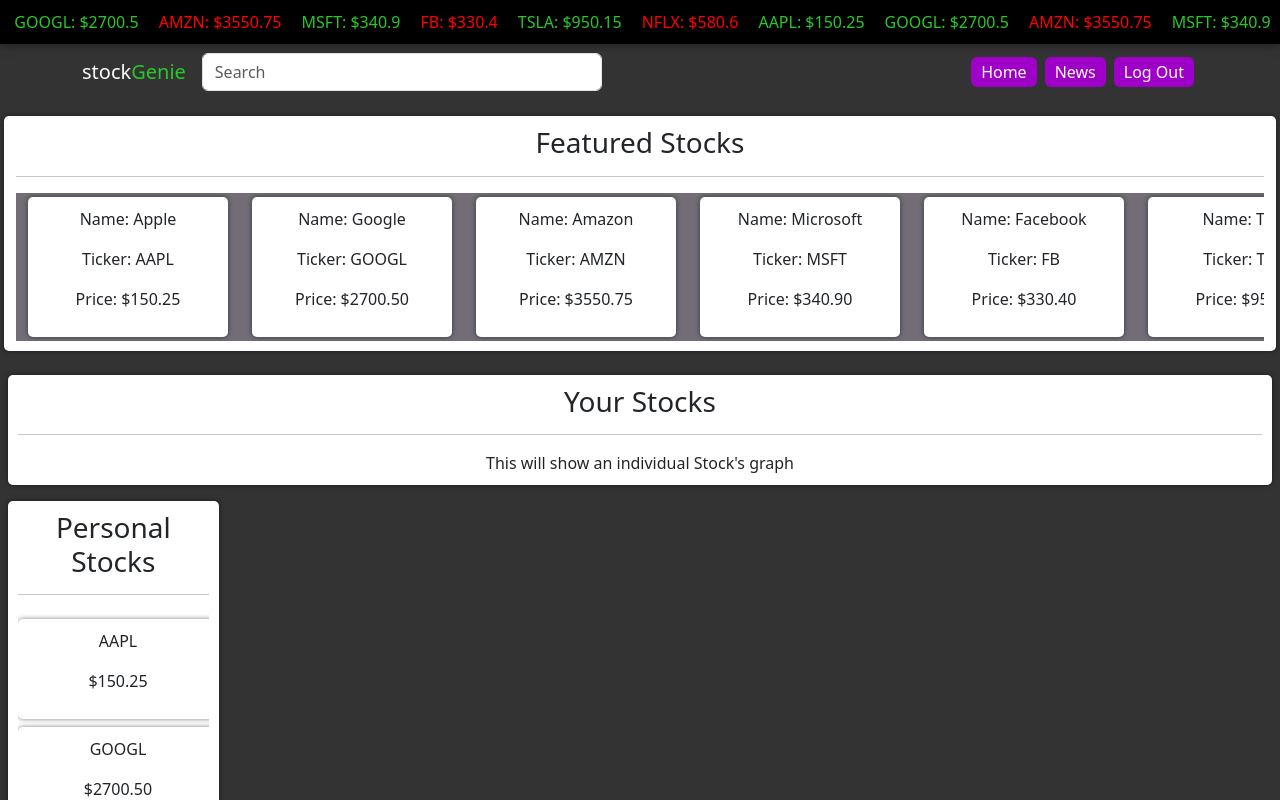
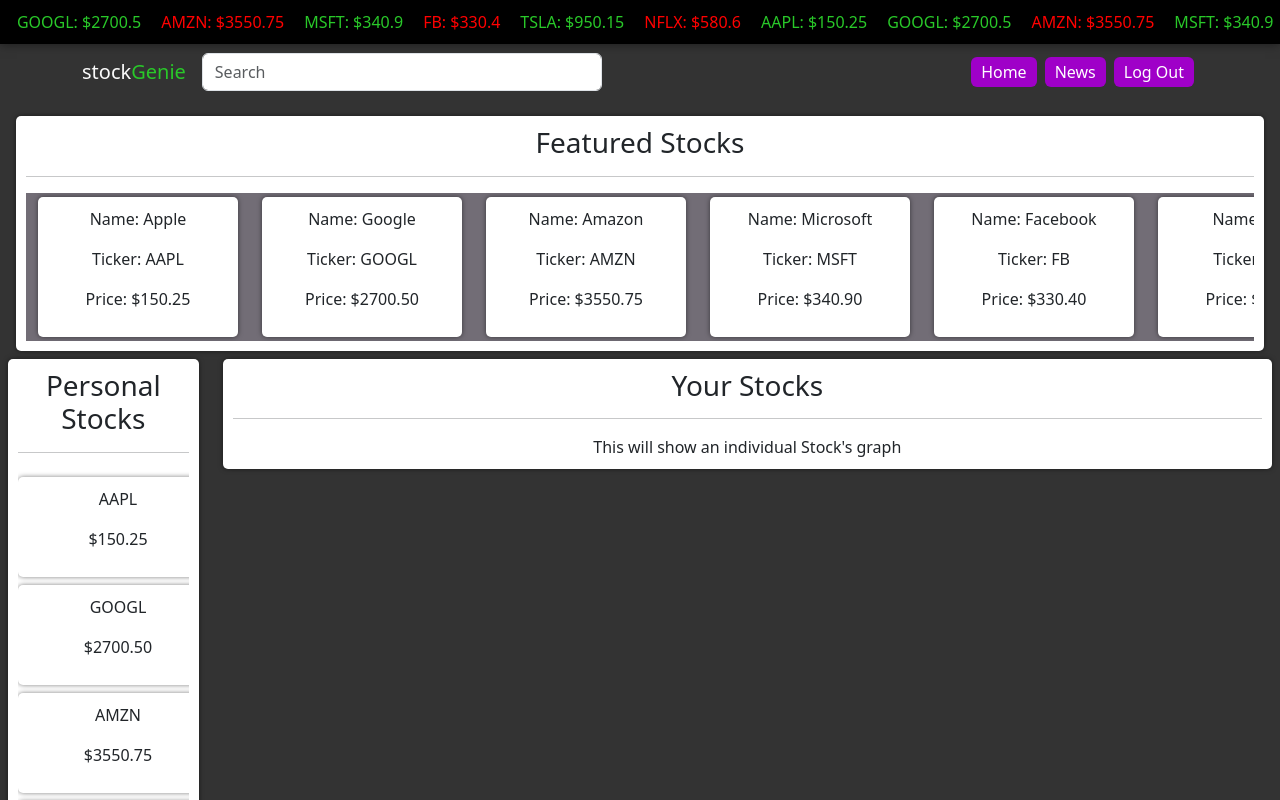
Before and after one commit to mwwenger6/stock-prediction-app, a React (Create React App) app: page / in a window 1280 px wide. Shown: the top 800 px of the page. Built offline with nearby package versions, Linux system fonts and the light colour scheme.

Commit message:
rearranged the layout of containers to make  sense

```diff
--- a/src/Views/HomeView.tsx
+++ b/src/Views/HomeView.tsx
@@ -39,6 +39,7 @@ function HomeView () {
     return(
         <div className="m-2">
             <div className="row p-2">
+                <div className="col-lg-12"> {/* full width for Featured Stocks */}
                     <div className="floatingDiv">
                         <h3>Featured Stocks</h3>
                         <hr/>
@@ -51,19 +52,13 @@ function HomeView () {
                         </div>
                     </div>
                 </div>
-                <div className="my-3 col-lg-12 col-sm-12">
-                    <div className='floatingDiv'>
-                        <h3>Your Stocks</h3>
-                        <hr/>
-                        <StockGraph />
             </div>
-                </div>
-                <div className="my-3 col-lg-2 col-sm-12">
+            <div className="row"> {/* new row for Personal Stocks and Your Stocks */}
+                <div className="col-lg-2 col-sm-12"> {/* adjust the size if u want */}
                     <div className="floatingDiv" style={{maxHeight: '500px'}}>
                         <h3>Personal Stocks</h3>
                         <hr/>
                         <div id="personal-stocks" className="overflow-auto" style={{ maxHeight: '400px' }}>
-                            <div id="personal-stocks">
                             {stockData.map((stock, index) => (
                                 <div key={index} className="floatingDiv m-auto my-2" style={{ minWidth: '200px', width: '200px' }}>
                                     <p>{stock.ticker}</p>
@@ -73,6 +68,13 @@ function HomeView () {
                         </div>
                     </div>
                 </div>
+                <div className="col-lg-10 col-sm-12"> {/* adjust the size if u want */}
+                    <div className='floatingDiv'>
+                        <h3>Your Stocks</h3>
+                        <hr/>
+                        <StockGraph />
+                    </div>
+                </div>
             </div>
         </div>
     );
```
Lines whose indentation alone changed are shown as unchanged.
